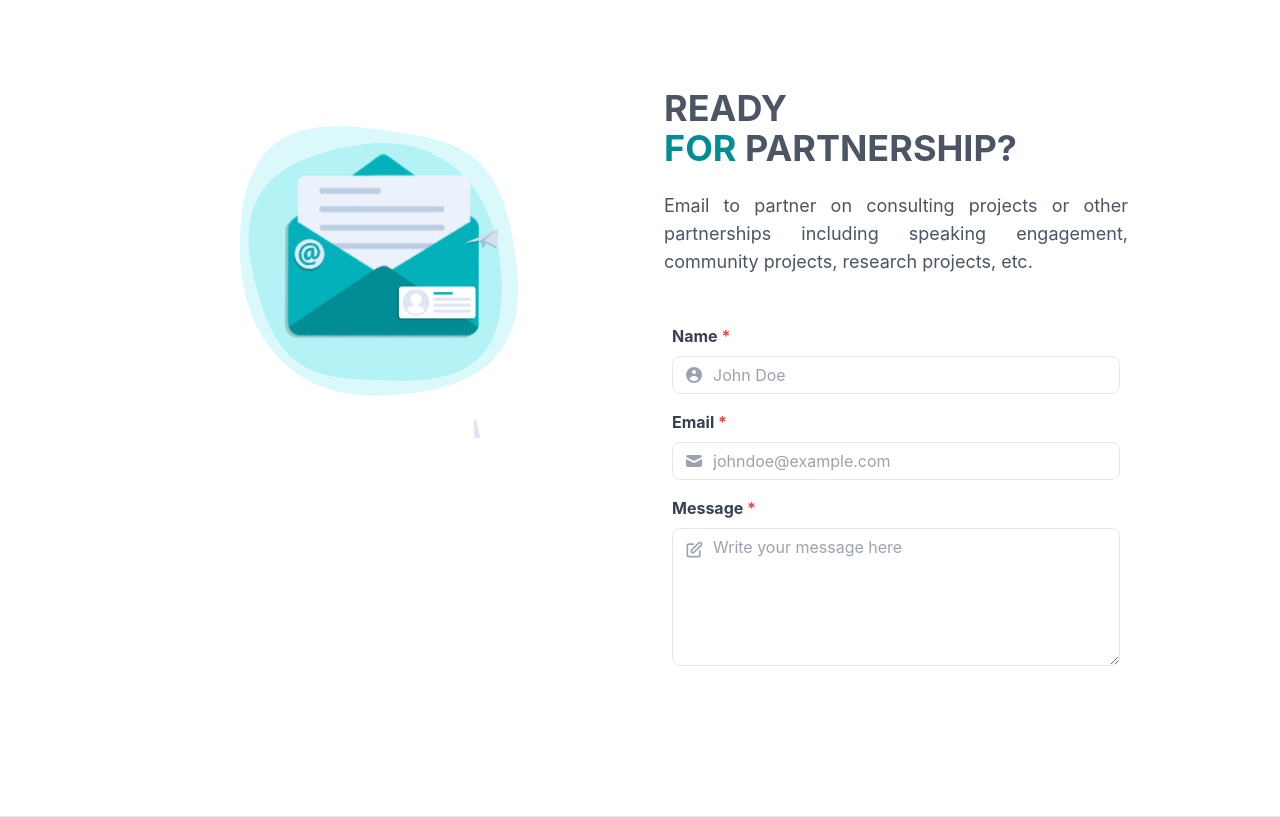
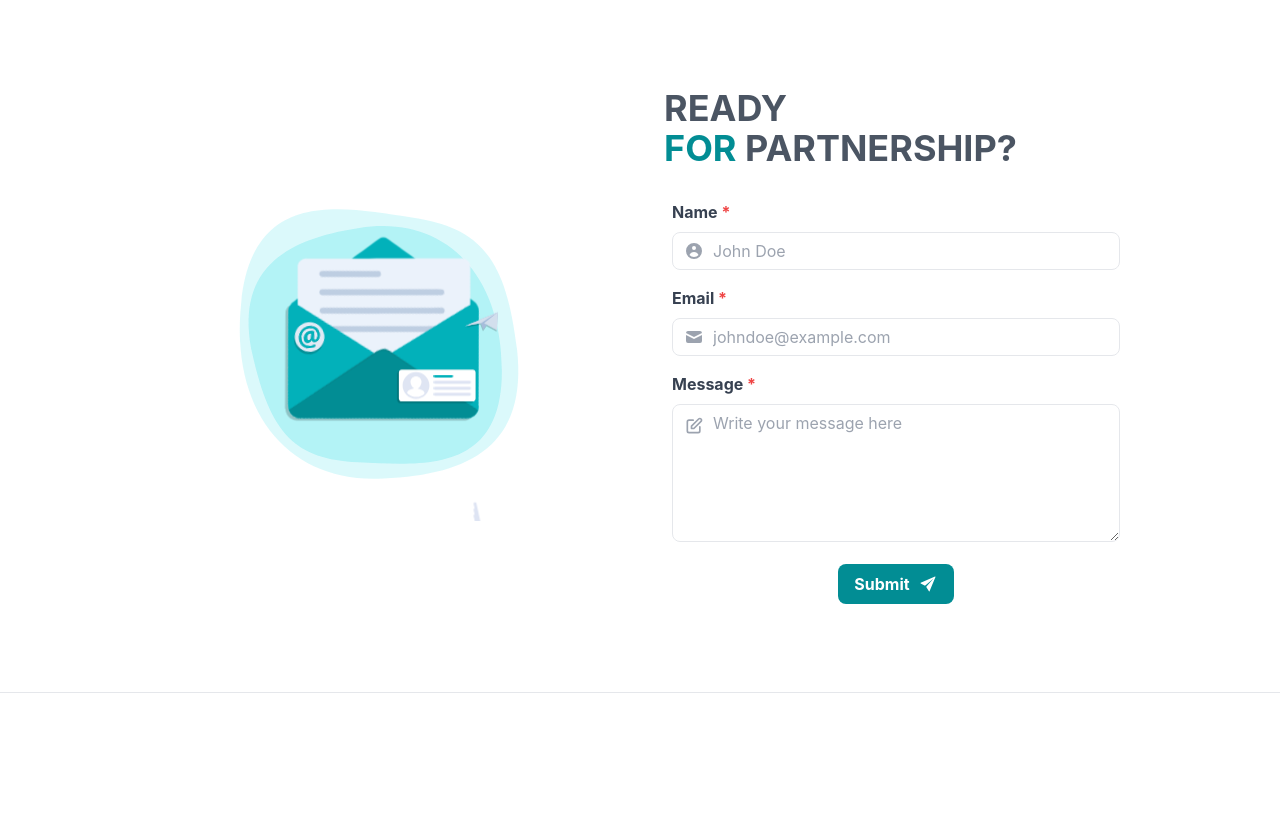
Before and after one commit to samuelmoiwa/contactUsPage_DRYCODE-, a React (Create React App) app: page / in a window 1280 px wide. Built offline with nearby package versions, Linux system fonts and the light colour scheme.

Commit message:
update contactUs.jsx

```diff
--- a/src/components/ContactUs.jsx
+++ b/src/components/ContactUs.jsx
@@ -59,11 +59,6 @@ return (
                   <span className="text-cl_blue-4"> FOR </span>
                   PARTNERSHIP?
                 </h1>
-                <p className="mt-6 mb-8 text-lg sm:mb-12 text-purple-body">
-                  Email to partner on consulting projects or other partnerships
-                  including speaking engagement, community projects, research
-                  projects, etc.
-                </p>
               </div>
 
 
@@ -137,7 +132,7 @@ return (
         <div className="flex items-center justify-center">
           <button
             className={`${
-              loading ? "cl_blue-4 cursor-not-allowed" : "cl_blue-4 transform hover:scale-110 transition-transform duration-300"
+              loading ? "bg-cl_blue-4 cursor-not-allowed" : "bg-cl_blue-4 transform hover:scale-110 transition-transform duration-300"
             } text-white font-bold py-2 px-4 rounded-lg flex items-center focus:outline-none`}
             type="submit"
             disabled={loading}
@@ -183,7 +178,9 @@ return (
               </div> */}
             </div>
 
-            <div class="w-full sm:w-1/2 p-6 sm:order-first">
+            <div class="w-full sm:w-1/2 p-6 sm:order-first flex-col
+              flex justify-center item-center"
+            >
               <Lottie options={animationOptions} height={350} width={350} />
             </div>
           </div>
```
